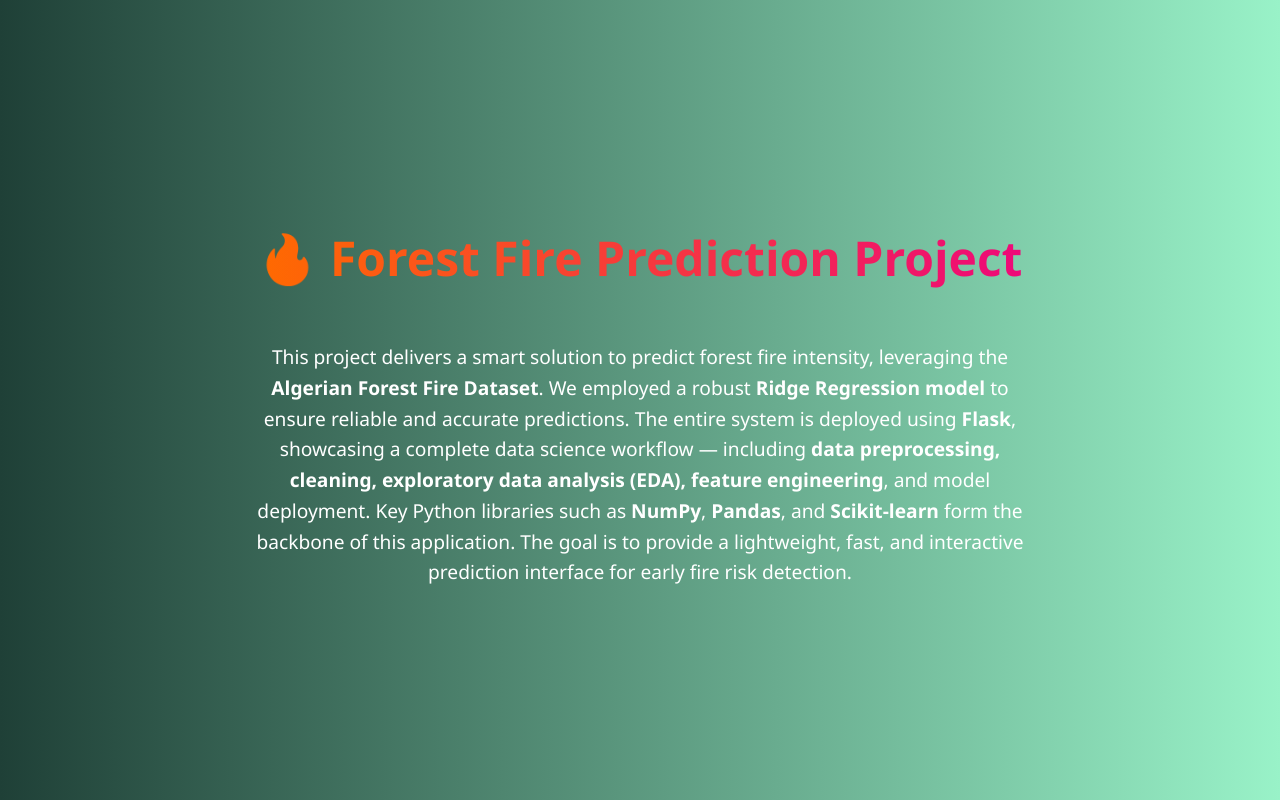
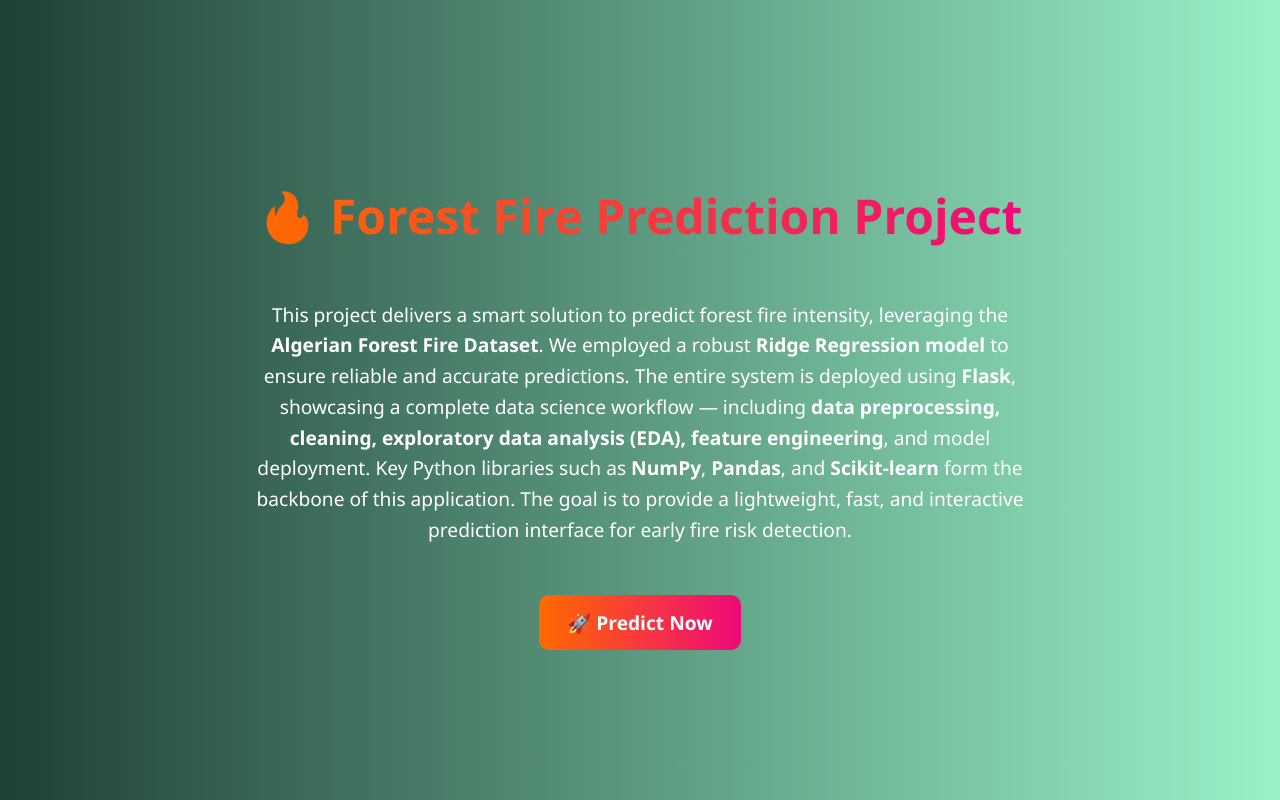
Before and after one commit to Satyam999999/ForestFire, a Flask app: page / in a window 1280 px wide. Run offline with Flask 3, Linux system fonts and the light colour scheme; parts of the project's set-up code (start-up, migrations or seed data) failed here and were passed over.

Commit message:
Added Button

```diff
--- a/templates/index.html
+++ b/templates/index.html
@@ -37,6 +37,26 @@
       opacity: 0;
     }
 
+    .predict-btn {
+      margin-top: 30px;
+      padding: 14px 28px;
+      font-size: 1.2rem;
+      background: linear-gradient(90deg, #ff6a00, #ee0979);
+      color: white;
+      border: none;
+      border-radius: 10px;
+      cursor: pointer;
+      font-weight: bold;
+      transition: all 0.3s ease;
+      text-decoration: none;
+    }
+
+    .predict-btn:hover {
+      background: linear-gradient(90deg, #ee0979, #ff6a00);
+      box-shadow: 0 0 15px rgba(255, 255, 255, 0.4);
+      transform: scale(1.05);
+    }
+
     @keyframes fadeInDown {
       from {
         transform: translateY(-30px);
@@ -73,5 +93,7 @@
     The goal is to provide a lightweight, fast, and interactive prediction interface for early fire risk detection.
   </p>
 
+  <a href="{{ url_for('predict_datapoint') }}" class="predict-btn">🚀 Predict Now</a>
+
 </body>
 </html>
```
Also changed, not shown: README.md.
